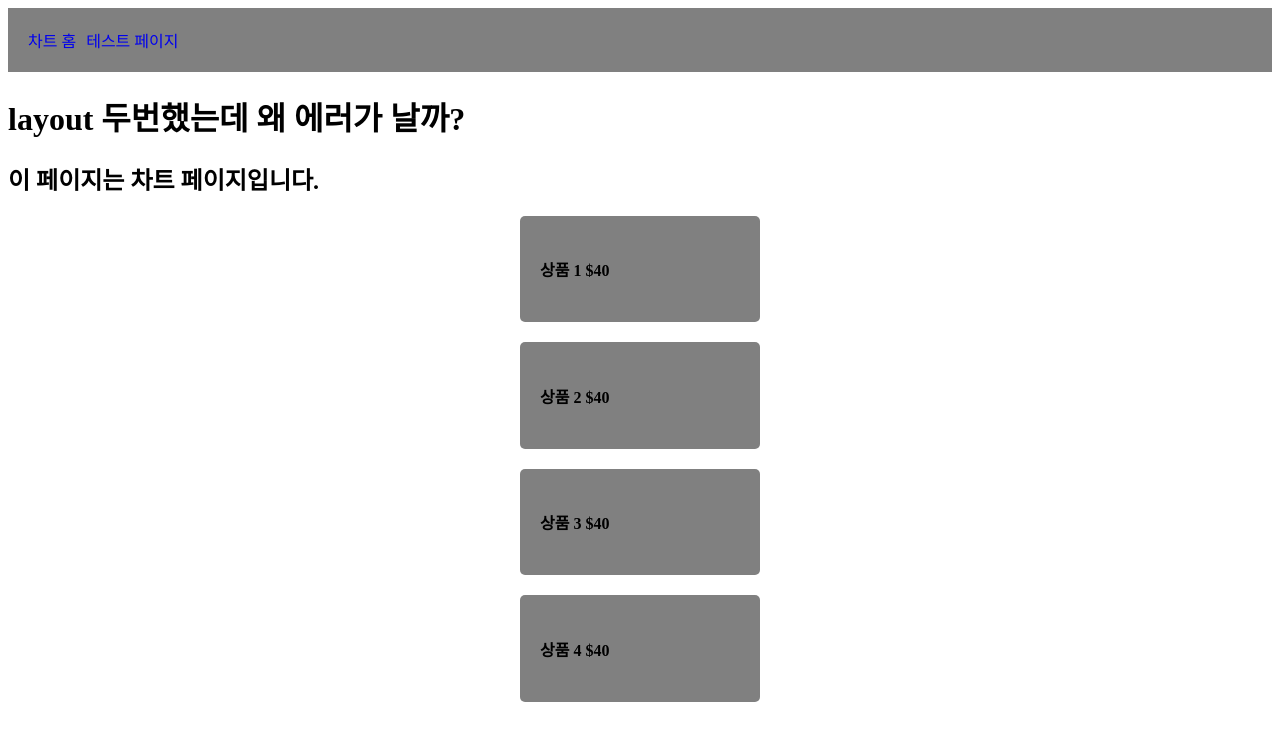
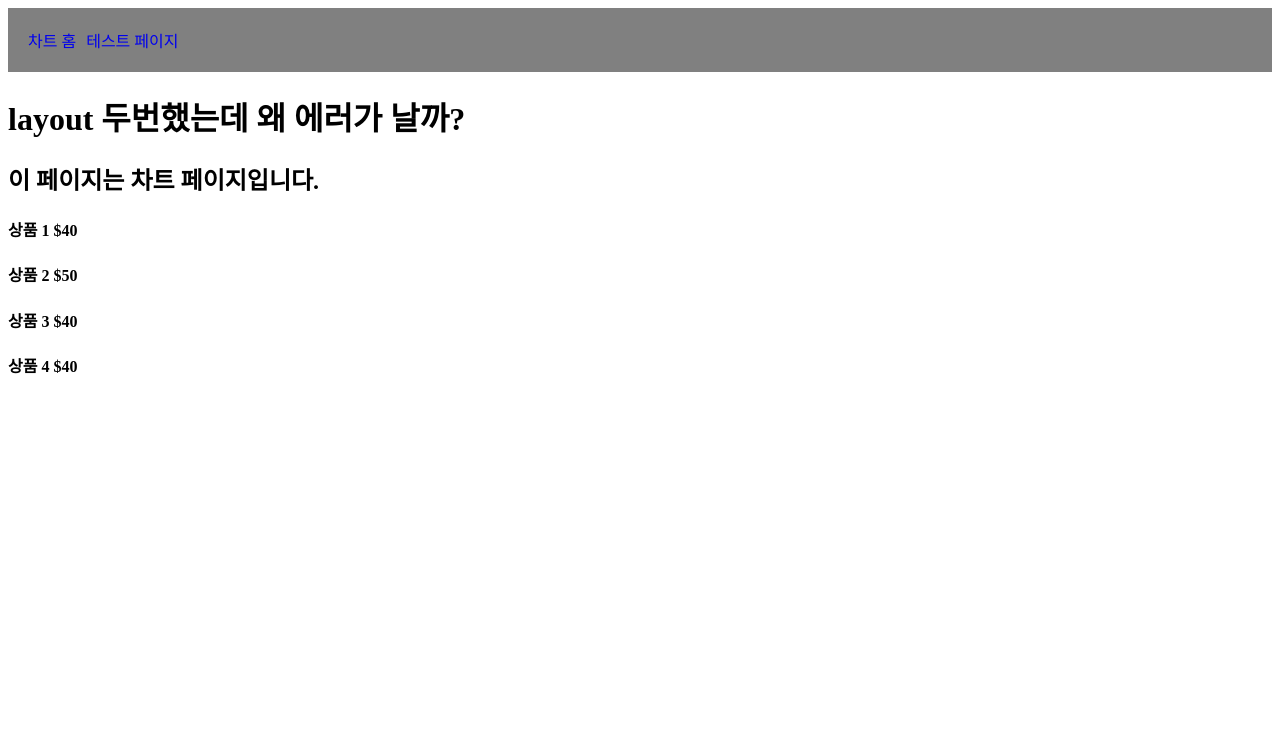
Before and after one commit to sessac-3rd-team-A/FE, a Next.js app: page /chart/test in a window 1280 px wide. Shown: the top 740 px of the page. Built offline with nearby package versions, Linux system fonts and the light colour scheme.

Commit message:
feat: test

```diff
--- a/src/app/chart/test/page.tsx
+++ b/src/app/chart/test/page.tsx
@@ -1,3 +1,4 @@
+import Item from '@/component/test';
 import './test.scss';
 export default function test() {
   let str: string = '차트 페이지';
@@ -10,12 +11,8 @@ export default function test() {
     <div>
       <h2 className="ChartTitle"> 이 페이지는 {str}입니다.</h2>
 
-      <div className="food">
-        <h4>상품 1 $40</h4>
-      </div>
-      <div className="food">
-        <h4>상품 2 $40</h4>
-      </div>
+      <InstrumentItem></InstrumentItem>
+      <Item></Item>
       <div className="food">
         <h4>상품 3 $40</h4>
       </div>
@@ -25,3 +22,11 @@ export default function test() {
     </div>
   );
 }
+
+function InstrumentItem() {
+  return (
+    <div className="food">
+      <h4>상품 1 $40</h4>
+    </div>
+  );
+}
--- a/src/app/chart/test/test.scss
+++ b/src/app/chart/test/test.scss
@@ -1,4 +1,4 @@
-.food {
+.instrument {
   margin: 20px auto;
   width: 200px;
   background: gray;
--- a/src/component/test.ts
+++ /dev/null
@@ -1 +0,0 @@
-const a = 'a';
--- /dev/null
+++ b/src/component/test.tsx
@@ -0,0 +1,9 @@
+const Item = () => {
+  return (
+    <div className="food">
+      <h4>상품 2 $50</h4>
+    </div>
+  );
+};
+
+export default Item;
```
